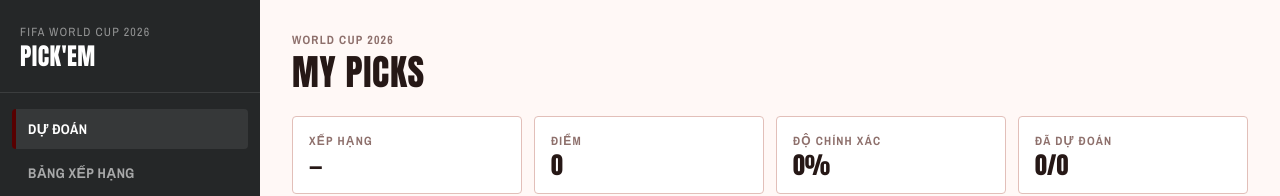
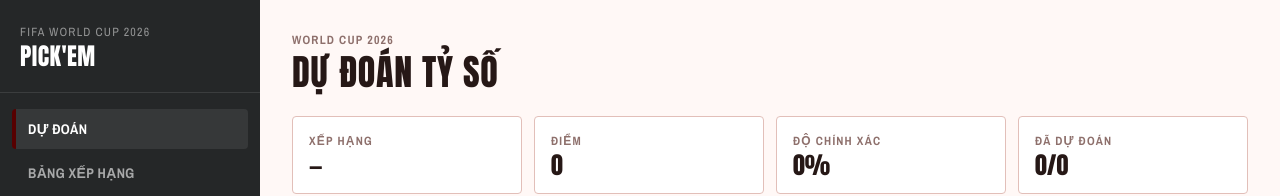
Before and after one commit to zzzogi/fifa-pickem-2026, a Next.js app: page /picks in a window 1280 px wide. Shown: the top 196 px of the page. Built offline with nearby package versions, Linux system fonts and the light colour scheme; no server answers; the database is empty; sample sign-in values are in the browser's storage.

Commit message:
fix leftover english

```diff
--- a/app/(dashboard)/picks/page.tsx
+++ b/app/(dashboard)/picks/page.tsx
@@ -31,7 +31,7 @@
           className="text-4xl"
           style={{ fontFamily: "var(--font-display)", letterSpacing: "0.02em" }}
         >
-          MY PICKS
+          DỰ ĐOÁN TỶ SỐ
         </h1>
       </div>
 
--- a/app/(dashboard)/profile/[userId]/page.tsx
+++ b/app/(dashboard)/profile/[userId]/page.tsx
@@ -50,7 +50,7 @@
             className="text-xs uppercase tracking-widest font-bold"
             style={{ color: "var(--outline)", fontFamily: "var(--font-body)" }}
           >
-            Tất cả picks
+            Tất cả dự đoán
           </h3>
         </div>
 
```
